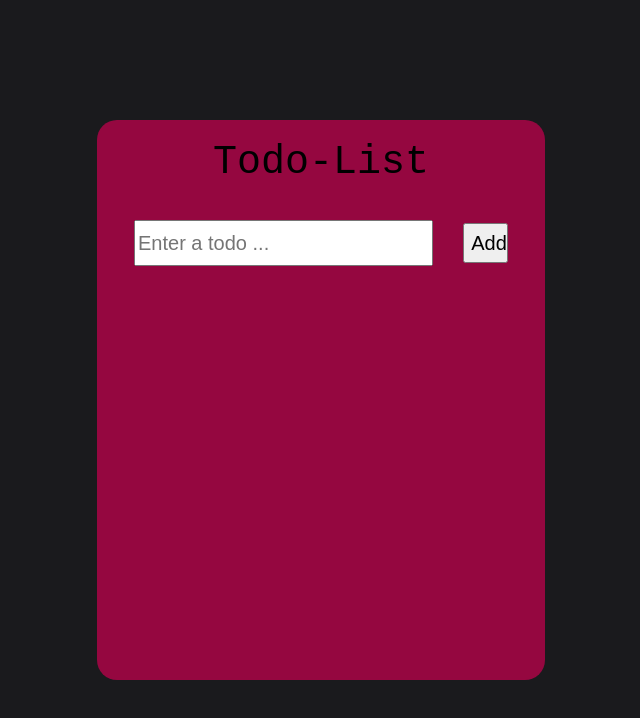
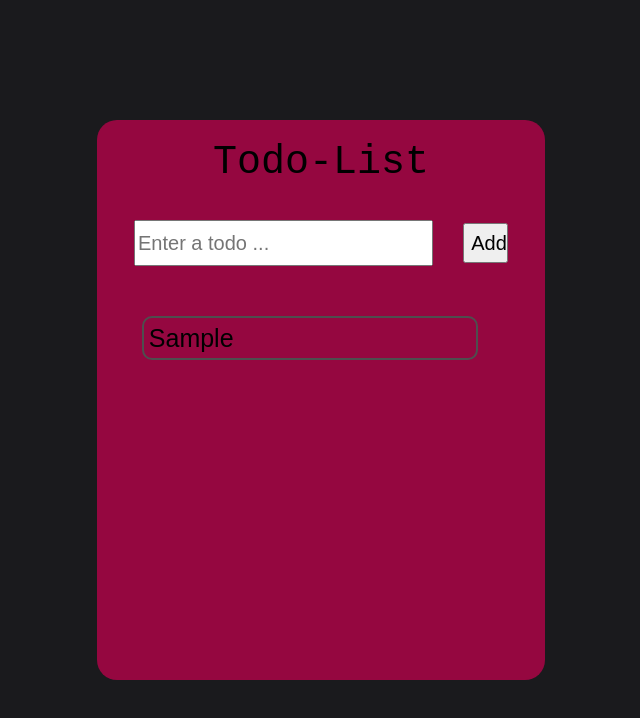
Before and after one commit to aanchal-agarwal21/Todo-List-App, a React (Create React App) app: page / in a window 1280 px wide. Both pictures are taken after typing "Sample" into the empty fields and a click on the button "Add". Shown: the top 718 px of the page, without its empty margins (319-959 px from the left). Built offline with nearby package versions, Linux system fonts and the light colour scheme.

Commit message:
Add . Logic to display todo-list-contents

```diff
--- a/src/App.css
+++ b/src/App.css
@@ -18,3 +18,7 @@
 	text-align: center;
 	margin-top: 35px;
 }
+
+.todos-list{
+  margin-top: 50px;
+}
--- a/src/App.js
+++ b/src/App.js
@@ -2,6 +2,7 @@ import "./App.css";
 import React, { useState } from "react";
 import Header from "./Components /Header/Header";
 import Form from "./Components /Form/Form";
+import TodoList from "./Components /TodoList/TodoList";
 
 function App() {
 	const [input, setInput] = useState("");
@@ -13,7 +14,15 @@ function App() {
 					<Header />
 				</div>
 				<div className="form">
-					<Form input={input} setInput={setInput} todos={todos} setTodos={setTodos} />
+					<Form
+						input={input}
+						setInput={setInput}
+						todos={todos}
+						setTodos={setTodos}
+					/>
+				</div>
+				<div className="todos-list">
+					<TodoList todos={todos} setTodos={setTodos} />
 				</div>
 			</div>
 		</div>
--- /dev/null
+++ b/src/Components /TodoList/TodoList.css
@@ -0,0 +1,19 @@
+.todo-items {
+	list-style: none;
+	margin-top: 10px;
+}
+
+.todo-list {
+	width: 80%;
+	margin-left: 10%;
+}
+
+.todo-item {
+	height: 30px;
+	font-size: 25px;
+	border-radius: 10px;
+	width: 90%;
+	padding: 5px;
+	background: transparent;
+	border: 2px solid #4e4e4e;
+}
--- /dev/null
+++ b/src/Components /TodoList/TodoList.js
@@ -0,0 +1,22 @@
+import React from "react";
+import "./TodoList.css";
+
+const TodoList = ({ todos, setTodos }) => {
+	return (
+		<div className="todo-list">
+			{todos.map((todo) => (
+				<li className="todo-items">
+					{/* {todo.title} */}
+					<input
+						type="text"
+						value={todo.title}
+						className="todo-item"
+						onChange={(event) => event.preventDefault()}
+					/>
+				</li>
+			))}
+		</div>
+	);
+};
+
+export default TodoList;
```
